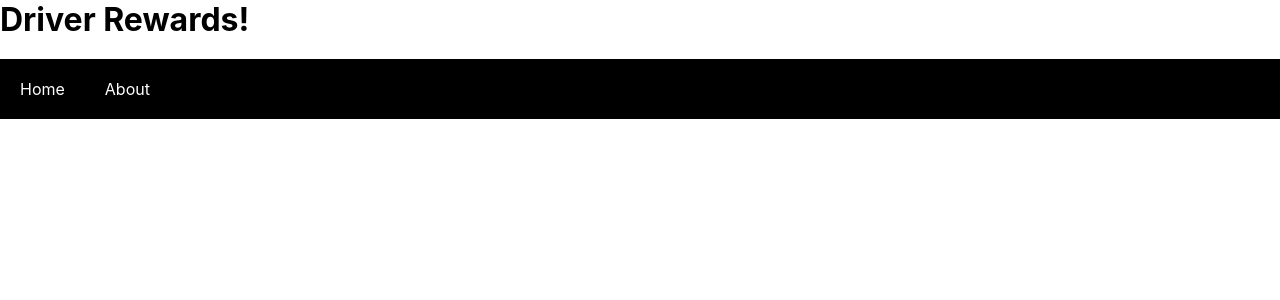
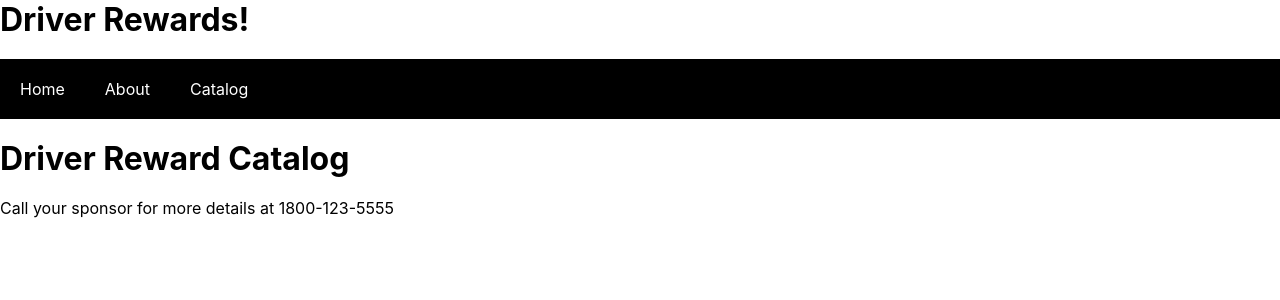
Before and after one commit to 80kb/Team04-ReactApp, a React (Create React App) app: page /catalog in a window 1280 px wide. Shown: the top 300 px of the page. Built offline with nearby package versions, Linux system fonts and the light colour scheme.

Commit message:
Added catalog page

```diff
--- /dev/null
+++ b/src/components/Catalog.js
@@ -0,0 +1,9 @@
+
+const Catalog = () => (
+	<div className='catalog'>
+		<h1>Driver Reward Catalog</h1>
+		<p>Call your sponsor for more details at 1800-123-5555</p>
+	</div>
+);
+
+export default Catalog;
--- a/src/components/Main.js
+++ b/src/components/Main.js
@@ -1,5 +1,6 @@
 import { Routes, Route } from 'react-router-dom';
 import About from './About'
+import Catalog from './Catalog'
 
 const Home = () => (
 	<div className='home'>
@@ -10,8 +11,9 @@ const Home = () => (
 
 const Main = () => (
 	<Routes>
-		<Route exact path='/' element={<Home />}></Route>
-		<Route exact path='/about' element={<About />}></Route>
+		<Route exact path='/' element={<Home/>}></Route>
+		<Route exact path='/about' element={<About/>}></Route>
+		<Route exact path='/catalog' element={<Catalog/>}></Route>
 	</Routes>
 );
 
--- a/src/components/Navigation.js
+++ b/src/components/Navigation.js
@@ -5,6 +5,7 @@ const Navigation = () => (
 		<ul>
 		<li><NavLink to="/">Home</NavLink></li>
 		<li><NavLink to="/about">About</NavLink></li>
+		<li><NavLink to="/catalog">Catalog</NavLink></li>
 		</ul>
 	</nav>
 );
```
